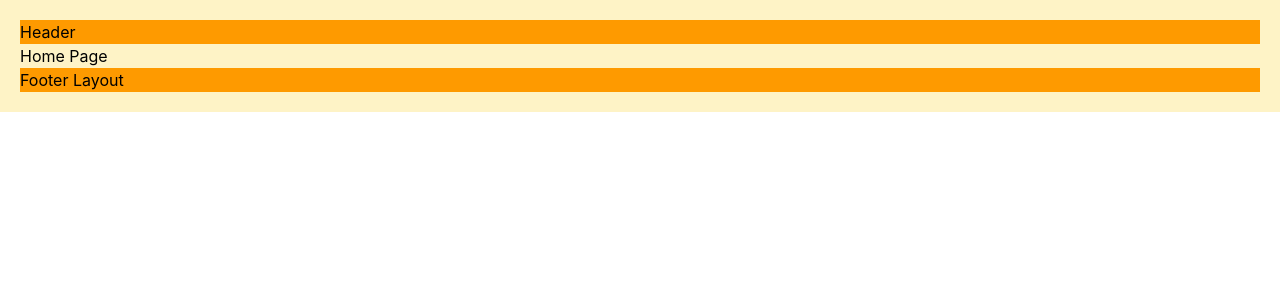
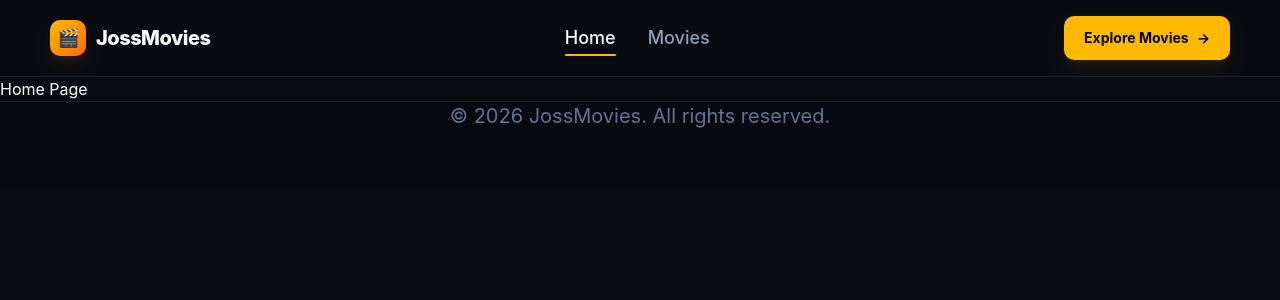
Before and after one commit to lsarker2024/Movie-Explorer, a React (Vite) app: page / in a window 1280 px wide. Shown: the top 300 px of the page. Built offline with nearby package versions, Linux system fonts and the light colour scheme.

Commit message:
Header and Footer is done!

```diff
--- a/src/layouts/FooterLayout.jsx
+++ b/src/layouts/FooterLayout.jsx
@@ -1,6 +1,12 @@
 const FooterLayout = () =>{
     return(
-        <div className="bg-amber-500">Footer Layout</div>
+        <footer className="bg-[#070910] border-t border-white/10">
+            <div className="mx-auto min-h-[120px] max-w-[1180px] px-4 text-center sm:min-h-[86px]">
+                <p className="text-xl text-slate-500 max-sm:text-lg">
+                    © 2026 JossMovies. All rights reserved.
+                </p>
+            </div>
+        </footer>
     );
 }
 
--- a/src/layouts/HeaderLayout.jsx
+++ b/src/layouts/HeaderLayout.jsx
@@ -1,6 +1,44 @@
+import { NavLink } from "react-router";
+
 const HeaderLayout =()=>{
     return(
-        <div className="bg-amber-500">Header</div>
+        <header className="sticky top-0 z-50 border-b border-white/10 bg-[#080b12]/90 backdrop-blur-xl">
+            <nav className="mx-auto flex min-h-[76px] max-w-[1180px] flex-wrap items-center justify-between gap-4 px-4 py-4 sm:px-5 lg:px-0">
+
+            <a href="/" className="flex shrink-0 items-center gap-2.5 text-base font-extrabold tracking-tight sm:text-xl">
+                <span className="grid h-9 w-9 place-items-center rounded-[10px] bg-gradient-to-br from-amber-400 to-orange-500 text-lg shadow-lg shadow-amber-500/10">
+                🎬
+                </span>
+                <span>JossMovies</span>
+            </a>
+
+            <div className="order-3 flex w-full items-center justify-center gap-6 border-t border-white/10 pt-3 sm:order-none sm:w-auto sm:border-0 sm:pt-0 sm:gap-8">
+                <NavLink
+                    to="/"
+                    end
+                    className=
+                    {({ isActive }) =>
+                        isActive ? "relative py-1 text-lg font-medium text-white after:absolute after:bottom-0 after:left-0 after:right-0 after:h-0.5 after:rounded-full after:bg-amber-400" : "py-1 text-lg font-medium text-slate-400 transition hover:text-white"
+                    }
+                >
+                    Home
+                </NavLink>
+                <NavLink
+                    to="/movie-listing"
+                    className=
+                    {({ isActive }) =>
+                        isActive ? "relative py-1 text-lg font-medium text-white after:absolute after:bottom-0 after:left-0 after:right-0 after:h-0.5 after:rounded-full after:bg-amber-400" : "py-1 text-lg font-medium text-slate-400 transition hover:text-white"
+                    }>
+                    Movies
+                </NavLink>
+            </div>
+
+            <a href="/movie-listing"
+                className="inline-flex min-h-11 items-center justify-center gap-2 rounded-[10px] bg-amber-400 px-4 text-xs font-bold text-slate-950 shadow-lg shadow-amber-500/10 transition hover:-translate-y-0.5 hover:bg-amber-300 sm:px-5 sm:text-sm">
+                Explore Movies <span>→</span>
+            </a>
+            </nav>
+        </header>
     );
 }
 
--- a/src/layouts/MainLayout.jsx
+++ b/src/layouts/MainLayout.jsx
@@ -5,7 +5,7 @@ import FooterLayout from "./FooterLayout";
 const MainLayout = () => {
     return(
         <div>
-            <div className="max-w-7xl mx-auto bg-amber-100 p-5">
+            <div className="min-h-screen bg-[#080b12] font-sans text-white">
                 <div><HeaderLayout/></div>
                 <div><Outlet/></div>
                 <div><FooterLayout/></div>
```
